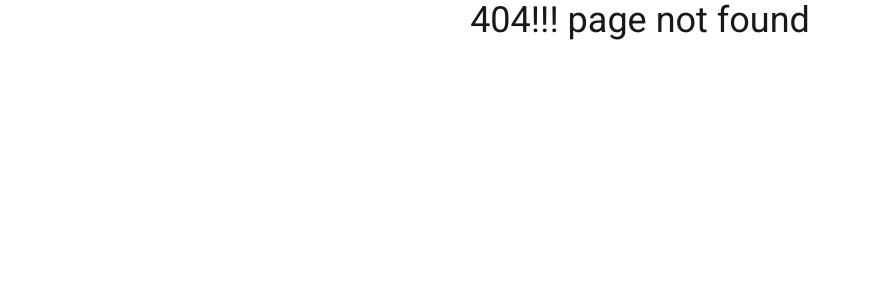
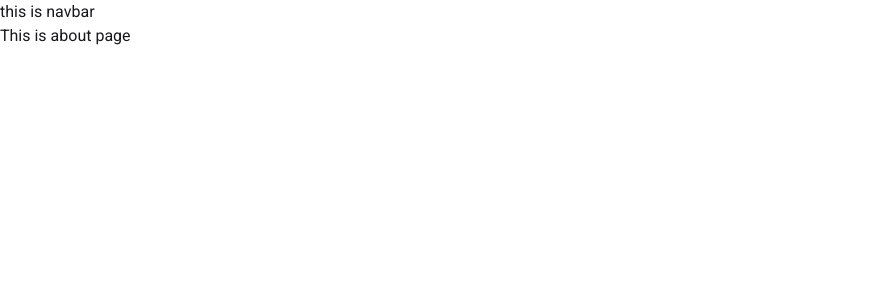
Before and after one commit to sowmik-sec/my-nextjs-app, a Next.js app: page /about in a window 1280 px wide. Before the commit this address had no page. Shown: the top 300 px of the page, without its empty margins (0-871 px from the left). Built offline with nearby package versions, Linux system fonts and the light colour scheme.

Commit message:
Use metadata for better SEO and Import alias

```diff
--- /dev/null
+++ b/src/app/about/page.js
@@ -0,0 +1,13 @@
+export const metadata = {
+  title: "About page",
+  description: "This is about page",
+};
+function AboutPage() {
+  return (
+    <div>
+      <h2>This is about page</h2>
+    </div>
+  );
+}
+
+export default AboutPage;
--- a/src/app/layout.js
+++ b/src/app/layout.js
@@ -1,6 +1,7 @@
 import { Geist, Geist_Mono } from "next/font/google";
 import "./globals.css";
 import { Roboto } from "next/font/google";
+import Navbar from "@/components/shared/Navbar";
 const roboto = Roboto({
   weight: "400",
   subsets: ["latin"],
@@ -18,14 +19,17 @@ const geistMono = Geist_Mono({
 });
 
 export const metadata = {
-  title: "Create Next App",
+  title: "My nextjs app",
   description: "Generated by create next app",
 };
 
 export default function RootLayout({ children }) {
   return (
     <html lang="en">
-      <body className={roboto.className}>{children}</body>
+      <body className={roboto.className}>
+        <Navbar />
+        {children}
+      </body>
     </html>
   );
 }
--- a/src/app/page.js
+++ b/src/app/page.js
@@ -1,3 +1,7 @@
+export const metadata = {
+  title: "Home Page",
+  description: "This is home page",
+};
 function HomePage() {
   return (
     <div>
--- /dev/null
+++ b/src/components/shared/Navbar.js
@@ -0,0 +1,5 @@
+function Navbar() {
+  return <div>this is navbar</div>;
+}
+
+export default Navbar;
```
